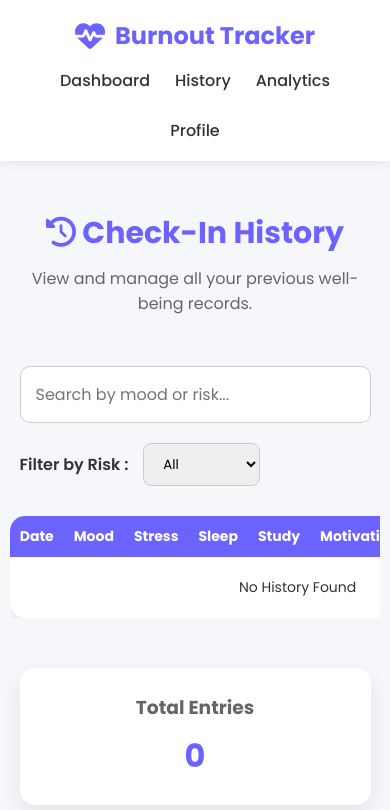
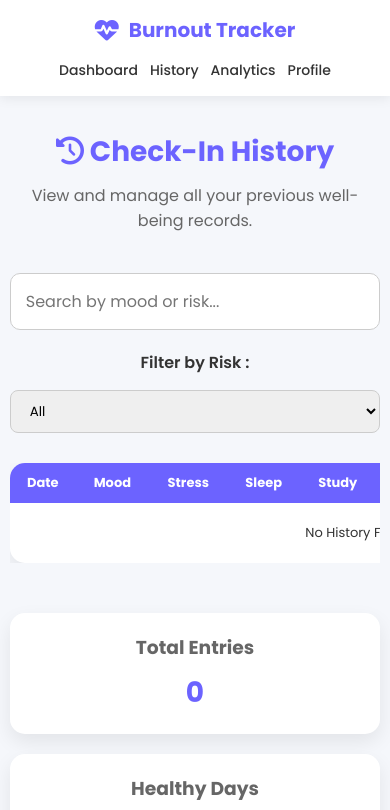
Before and after one commit to rishika181/Student-Burnout-Detection-System, a plain HTML site: page history.html in a window 390 px wide. Shown: the top 810 px of the page. Drawn offline with Linux system fonts and the light colour scheme.

Commit message:
Update history.css

```diff
--- a/history.css
+++ b/history.css
@@ -3,6 +3,10 @@
    HISTORY PAGE CSS
 ====================================== */
 
+
+/* ======================================
+   HISTORY PAGE CSS
+====================================== */
 *{
     margin:0;
     padding:0;
@@ -10,284 +14,634 @@
     font-family:'Poppins',sans-serif;
 }
 
+html{
+    scroll-behavior:smooth;
+}
+
 body{
     background:#f5f7fb;
     color:#333;
+    overflow-x:hidden;
 }
+
 
 /* ================= HEADER ================= */
 
 header{
+
     display:flex;
     justify-content:space-between;
     align-items:center;
-    padding:18px 8%;
+
+    padding:18px 6%;
+
     background:#fff;
+
     position:sticky;
     top:0;
+
     z-index:1000;
+
     box-shadow:0 2px 12px rgba(0,0,0,.08);
+
 }
 
+
 .logo{
+
     display:flex;
     align-items:center;
     gap:10px;
+
 }
 
+
 .logo i{
+
     color:#6C63FF;
     font-size:30px;
+
 }
 
+
 .logo h2{
+
     color:#6C63FF;
+    font-size:24px;
+
 }
 
+
+
 nav{
+
     display:flex;
+    align-items:center;
     gap:25px;
+
 }
 
+
 nav a{
+
     text-decoration:none;
     color:#333;
     font-weight:500;
     transition:.3s;
+
 }
 
+
 nav a:hover{
+
     color:#6C63FF;
+
 }
+
+
 
 /* ================= TITLE ================= */
 
+
 .title{
+
     text-align:center;
+
     padding:50px 20px 30px;
+
 }
 
+
 .title h1{
+
     color:#6C63FF;
-    font-size:38px;
+
+    font-size:clamp(28px,4vw,38px);
+
     margin-bottom:10px;
+
 }
 
+
 .title p{
+
     color:#666;
+
 }
+
+
 
 /* ================= SEARCH ================= */
 
+
 .search-box{
+
     width:90%;
+
     max-width:600px;
+
     margin:20px auto;
+
 }
 
+
 .search-box input{
+
     width:100%;
+
     padding:15px;
+
     border-radius:10px;
+
     border:1px solid #ccc;
+
     outline:none;
+
     font-size:16px;
+
 }
 
+
 .search-box input:focus{
+
     border-color:#6C63FF;
-    box-shadow:0 0 8px rgba(108,99,255,.3);
+
+    box-shadow:
+    0 0 8px rgba(108,99,255,.3);
+
 }
+
+
 
 /* ================= FILTER ================= */
 
+
 .filter{
+
     width:90%;
+
     max-width:600px;
+
     margin:20px auto;
+
     display:flex;
+
     align-items:center;
+
+    justify-content:center;
+
     gap:15px;
+
 }
 
+
 .filter label{
+
     font-weight:600;
+
 }
 
+
 .filter select{
+
     padding:10px 15px;
+
     border-radius:8px;
+
     border:1px solid #ccc;
+
     outline:none;
+
 }
+
+
 
 /* ================= TABLE ================= */
 
+
 .table-container{
+
     width:95%;
+
     margin:30px auto;
+
     overflow-x:auto;
+
 }
 
+
 table{
+
     width:100%;
+
+    min-width:700px;
+
     border-collapse:collapse;
+
     background:#fff;
+
     border-radius:15px;
+
     overflow:hidden;
-    box-shadow:0 8px 20px rgba(0,0,0,.08);
+
+    box-shadow:
+    0 8px 20px rgba(0,0,0,.08);
+
 }
 
+
+
 thead{
+
     background:#6C63FF;
+
     color:#fff;
+
 }
+
 
 th,
 td{
+
     padding:16px;
+
     text-align:center;
+
 }
 
+
+
 tbody tr:nth-child(even){
+
     background:#f7f7f7;
+
 }
 
+
 tbody tr:hover{
+
     background:#ecebff;
+
 }
 
+
+
 .deleteBtn{
+
     border:none;
+
     background:#e74c3c;
+
     color:#fff;
+
     padding:8px 14px;
+
     border-radius:6px;
+
     cursor:pointer;
-    transition:.3s;
+
 }
 
+
+
 .deleteBtn:hover{
+
     background:#c0392b;
+
 }
+
+
 
 /* ================= SUMMARY ================= */
 
+
 .summary{
+
     width:90%;
+
+    max-width:1200px;
+
     margin:50px auto;
+
     display:grid;
-    grid-template-columns:repeat(auto-fit,minmax(220px,1fr));
+
+    grid-template-columns:
+    repeat(auto-fit,minmax(220px,1fr));
+
     gap:20px;
+
 }
 
+
+
 .card{
+
     background:#fff;
+
     padding:25px;
+
     text-align:center;
+
     border-radius:15px;
-    box-shadow:0 8px 20px rgba(0,0,0,.08);
+
+    box-shadow:
+    0 8px 20px rgba(0,0,0,.08);
+
     transition:.3s;
+
 }
 
+
+
 .card:hover{
+
     transform:translateY(-8px);
+
 }
 
+
+
 .card h3{
+
     color:#666;
+
     margin-bottom:10px;
+
 }
 
+
 .card h2{
+
     color:#6C63FF;
+
     font-size:32px;
+
 }
+
+
 
 /* ================= BUTTONS ================= */
 
+
 .buttons{
+
     width:90%;
+
     margin:30px auto;
+
     display:flex;
+
     justify-content:center;
+
+    align-items:center;
+
     gap:20px;
+
     flex-wrap:wrap;
+
 }
 
+
 .buttons button{
+
     padding:14px 22px;
+
     border:none;
+
     border-radius:10px;
+
     background:#e74c3c;
+
     color:#fff;
+
     cursor:pointer;
-    transition:.3s;
+
     font-size:16px;
+
 }
 
-.buttons button:hover{
-    background:#c0392b;
+
+
+.buttons a{
+
+    text-decoration:none;
+
+    padding:14px 22px;
+
+    background:#6C63FF;
+
+    color:#fff;
+
+    border-radius:10px;
+
 }
 
-.buttons a{
-    text-decoration:none;
-    padding:14px 22px;
-    background:#6C63FF;
-    color:#fff;
-    border-radius:10px;
-    transition:.3s;
+
+
+.buttons button:hover{
+
+    background:#c0392b;
+
 }
 
+
 .buttons a:hover{
+
     background:#574bdb;
+
 }
+
+
 
 /* ================= FOOTER ================= */
 
+
 footer{
+
     margin-top:50px;
+
     background:#fff;
+
     text-align:center;
+
     padding:20px;
+
     color:#666;
-    box-shadow:0 -2px 10px rgba(0,0,0,.05);
+
 }
 
-/* ================= RESPONSIVE ================= */
 
-@media(max-width:768px){
+
+/* ================= TABLET ================= */
+
+
+@media(max-width:900px){
+
 
 header{
+
     flex-direction:column;
+
     gap:15px;
+
 }
 
+
 nav{
+
     flex-wrap:wrap;
+
     justify-content:center;
+
 }
 
+
+}
+
+
+
+/* ================= MOBILE ================= */
+
+
+@media(max-width:600px){
+
+
+header{
+
+    padding:15px 20px;
+
+}
+
+
+
+.logo h2{
+
+    font-size:20px;
+
+}
+
+
+
+.logo i{
+
+    font-size:24px;
+
+}
+
+
+
+nav{
+
+    gap:12px;
+
+}
+
+
+
+nav a{
+
+    font-size:14px;
+
+}
+
+
+
+.title{
+
+    padding:35px 15px 20px;
+
+}
+
+
+
 .title h1{
-        font-size:30px;
+
+    font-size:28px;
+
 }
+
+
+
+.search-box,
+.filter,
+.table-container,
+.summary,
+.buttons{
+
+    width:95%;
+
+}
+
+
+
+.filter{
+
+    flex-direction:column;
+
+}
+
+
+.filter select{
+
+    width:100%;
+
+}
+
+
 
 th,
 td{
-        font-size:14px;
+
+    font-size:13px;
+
     padding:10px;
+
 }
 
+
+
+.card{
+
+    padding:20px;
+
+}
+
+
+
+.card h2{
+
+    font-size:28px;
+
+}
+
+
+
 .buttons{
+
     flex-direction:column;
-        align-items:center;
+
 }
+
+
 
 .buttons button,
 .buttons a{
-        width:100%;
+
+    width:90%;
+
     max-width:300px;
+
     text-align:center;
+
 }
 
+
+
+footer{
+
+    font-size:14px;
+
 }
+
+
+}
```
Lines whose indentation alone changed are shown as unchanged.
